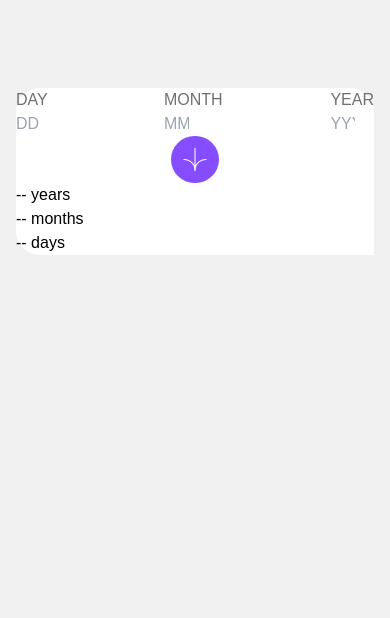
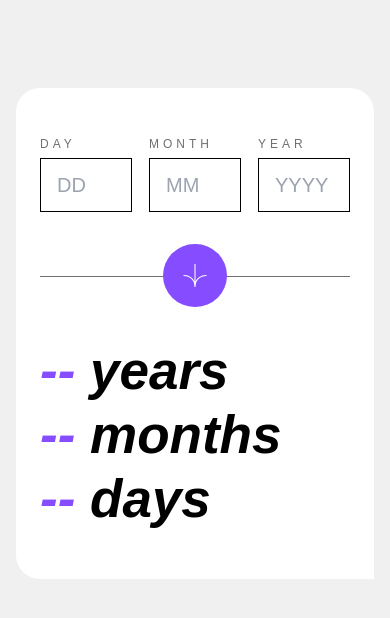
Before and after one commit to felipetn1989/age-calculator-app-main, a React (Create React App) app in the folder age-calc/: page / in a window 390 px wide. Shown: the top 618 px of the page. Built offline with nearby package versions, Linux system fonts and the light colour scheme.

Commit message:
finished mobile design

```diff
--- a/age-calc/src/components/Form.tsx
+++ b/age-calc/src/components/Form.tsx
@@ -16,7 +16,7 @@ const Form = ({ dateObj, setDateObj, calculateTime, handleDate }: Props) => {
   const currYear = new Date().getFullYear();
 
   return (
-    <form className="grid" onSubmit={calculateTime} action="#" noValidate>
+    <form className="grid gap-8" onSubmit={calculateTime} action="#" noValidate>
       <div className="flex justify-between">
         <Input
           period="Day"
@@ -25,7 +25,7 @@ const Form = ({ dateObj, setDateObj, calculateTime, handleDate }: Props) => {
           min={1}
           max={31}
           handleChange={handleDate}
-          size="w-10"
+          size="w-[5.75rem] h-[3.375rem]"
         />
         <Input
           period="Month"
@@ -34,7 +34,7 @@ const Form = ({ dateObj, setDateObj, calculateTime, handleDate }: Props) => {
           min={1}
           max={12}
           handleChange={handleDate}
-          size="w-10"
+          size="w-[5.75rem] h-[3.375rem]"
         />
         <Input
           period="Year"
@@ -43,16 +43,19 @@ const Form = ({ dateObj, setDateObj, calculateTime, handleDate }: Props) => {
           min={1}
           max={currYear}
           handleChange={handleDate}
-          size="w-10"
+          size="w-[5.75rem] h-[3.375rem]"
         />
       </div>
-      <button className="m-auto">
-        <img
-          className="bg-[#854dff] rounded-full w-12 p-3"
-          src={arrow}
-          alt="Arrow Icon"
-        />
-      </button>
+      <div className="relative w-full flex flex-col ">
+        <div className="absolute top-8 w-full h-1 border-t border-[#716f6f]"></div>
+        <button className="m-auto z-10">
+          <img
+            className="bg-[#854dff] rounded-full w-16 p-5"
+            src={arrow}
+            alt="Arrow Icon"
+          />
+        </button>
+      </div>
     </form>
   );
 };
--- a/age-calc/src/components/Result.tsx
+++ b/age-calc/src/components/Result.tsx
@@ -8,10 +8,16 @@ interface Props {
 
 const Result = ({ timeYears, timeMonths, timeDays }: Props) => {
   return (
-    <div>
-      <p>{timeYears !== undefined ? timeYears : "--"} years</p>
-      <p>{timeMonths !== undefined ? timeMonths : "--"} months</p>
-      <p>{timeDays !== undefined ? timeDays : "--"} days</p>
+    <div className="leading-[4rem] mt-8">
+      <p className="font-extrabold italic text-[3.3125rem]">
+        <span className="text-[#854dff]">{timeYears !== undefined ? timeYears : "--"}</span> years
+      </p>
+      <p className="font-extrabold italic text-[3.3125rem]">
+        <span className="text-[#854dff]">{timeMonths !== undefined ? timeMonths : "--"} </span>months
+      </p>
+      <p className="font-extrabold italic text-[3.3125rem]">
+        <span className="text-[#854dff]">{timeDays !== undefined ? timeDays : "--"}</span> days
+      </p>
     </div>
   );
 };
--- a/age-calc/src/form/Input.tsx
+++ b/age-calc/src/form/Input.tsx
@@ -12,10 +12,10 @@ interface Props {
 
 const Input = ({ period, name, placeholder, min, max, handleChange, size }: Props) => {
   return (
-    <div className="flex flex-col">
-      <label className="text-[#716f6f] uppercase" htmlFor={name}>{period}</label>
+    <div className="flex flex-col gap-1.5">
+      <label className="text-[#716f6f] uppercase text-xs tracking-[0.25rem]" htmlFor={name}>{period}</label>
       <input
-      className={size}
+      className={`${size} border border-black text-xl pl-4`}
         type="number"
         name={name}
         id={name}
--- a/age-calc/src/index.css
+++ b/age-calc/src/index.css
@@ -31,3 +31,15 @@ code {
   font-family: source-code-pro, Menlo, Monaco, Consolas, "Courier New",
     monospace;
 }
+
+/* Chrome, Safari, Edge, Opera */
+input::-webkit-outer-spin-button,
+input::-webkit-inner-spin-button {
+  -webkit-appearance: none;
+  margin: 0;
+}
+
+/* Firefox */
+input[type="number"] {
+  -moz-appearance: textfield;
+}
--- a/age-calc/src/pages/Main.tsx
+++ b/age-calc/src/pages/Main.tsx
@@ -45,7 +45,7 @@ const Main = (props: Props) => {
   }
 
   return (
-    <main className="bg-white rounded-t-3xl rounded-bl-3xl">
+    <main className="bg-white rounded-t-3xl rounded-bl-3xl px-6 py-12">
       <Form
         dateObj={dateObj}
         setDateObj={setDateObj}
```
